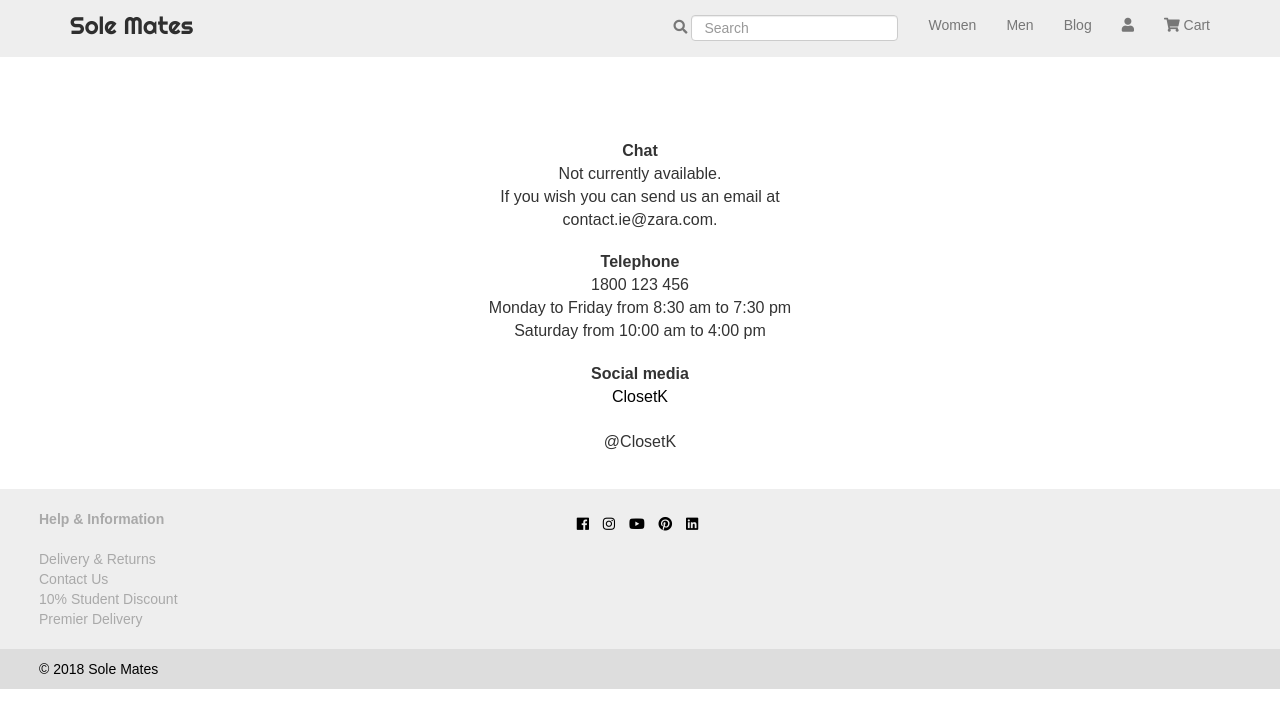
After one commit to k8s-88/closet_k, a Django app: page /contact/ in a window 1280 px wide. The commit adds this page. Shown: the top 728 px of the page. Run offline with Django 3.2, Linux system fonts and the light colour scheme; some libraries are stand-ins or nearby versions; some web fonts are replaced.

```diff
--- a/accounts/views.py
+++ b/accounts/views.py
@@ -17,7 +17,7 @@ def signup(request):
             raw_password = user_form.cleaned_data.get('password1')
             user = authenticate(username=username, password=raw_password)
             login(request, user)
-            return redirect('index')
+            return redirect('/')
     else:
         user_form = SignUpForm()
         profile_form = ProfileForm()
--- a/closet_k/urls.py
+++ b/closet_k/urls.py
@@ -17,7 +17,7 @@ Including another URLconf
 from django.contrib import admin
 from django.urls import path, include
 from accounts.views import signup, show_profile
-from products.views import product_detail, home, view_category, delivery
+from products.views import product_detail, home, view_category, delivery, contact
 from cart.views import add_to_cart, view_cart, remove_from_cart, HttpResponseRedirect
 from checkout.views import checkout, submit_payment
 from django.views.static import serve
@@ -29,6 +29,7 @@ from blog.views import blog_posts, read_post, comment
 urlpatterns = [
     path('admin/', admin.site.urls),
     path('delivery/', delivery, name="delivery"),
+    path('contact/', contact, name="contact"),
     path('', home, name="home"),
     path('category/<int:id>', view_category, name="view_category"),
     # path('products/', product_list, name="products"),
--- /dev/null
+++ b/products/templates/products/contact.html
@@ -0,0 +1,21 @@
+{% extends "base.html" %} {% block content %}
+
+<div class="row">
+    <div class="col-xs-4"></div>
+    <div class="col-xs-4">
+
+        <div class="row contact"><strong>Chat</strong><br>Not currently available.<br> If you wish you can send us an email at contact.ie@zara.com.
+        </div>
+        <div class="row contact"><strong>Telephone</strong><br> 1800 123 456 <br>Monday to Friday from 8:30 am to 7:30 pm<br>Saturday from 10:00 am to 4:00 pm
+
+        </div>
+        <div class="row contact">
+            <strong>Social media</strong><br>
+
+            <a href="https://www.facebook.com" target="_blank">ClosetK</a><br/> <br> @ClosetK
+        </div>
+    </div>
+    <div class="col-xs-4"></div>
+</div>
+
+{% endblock content %}
--- a/products/views.py
+++ b/products/views.py
@@ -28,3 +28,7 @@ def home(request):
 
 def delivery(request):
     return render(request, "products/delivery.html")
+
+
+def contact(request):
+    return render(request, "products/contact.html")
--- a/static/css/style.css
+++ b/static/css/style.css
@@ -369,6 +369,12 @@ li {
 
 }
 
+/*-----------------------------------contact page---------------------------------------*/
+
+.contact {
+    padding-top: 20px!important;
+    font-size: 16px!important;
+}
 
 /*-------------------------------------view cart------------------------------------------*/
 
--- a/templates/base.html
+++ b/templates/base.html
@@ -112,7 +112,7 @@
 
     <div class="row footer">
         <div class="col-sm-4">
-            <p class="footer_text"><strong>Help & Information</strong><br><br> <a href="/delivery" id="delivery_link">Delivery & Returns </a><br> Premier Delivery<br> 10% Student Discount <br> Contact Us
+            <p class="footer_text"><strong>Help & Information</strong><br><br> <a href="/delivery" id="delivery_link">Delivery & Returns </a><br><a href="/contact"  id="delivery_link"> Contact Us </a> <br> 10% Student Discount <br> Premier Delivery
             </p>
         </div>
         <div class="col-sm-4">
```
